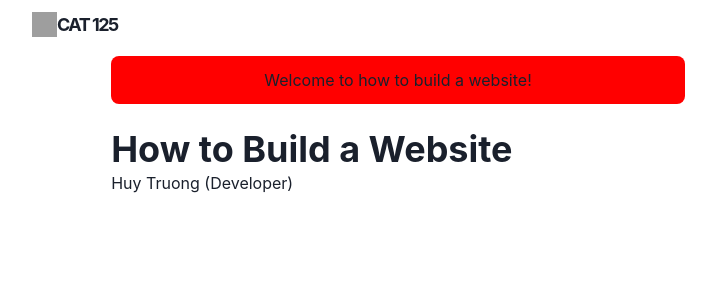
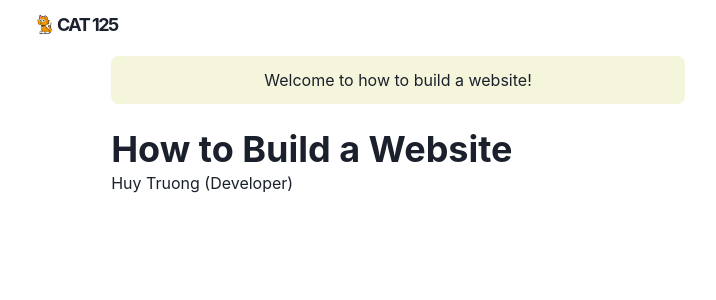
Before and after one commit to huyiscool/websitetest, a Next.js app: page / in a window 1280 px wide. Shown: the top 300 px of the page, without its empty margins (242-958 px from the left). Built offline with nearby package versions, Linux system fonts and the light colour scheme; grey boxes are pictures that could not be loaded.

Commit message:
fix last commit

```diff
--- a/pages/index.js
+++ b/pages/index.js
@@ -4,7 +4,7 @@ import { Container, Box, Heading } from '@chakra-ui/react'
 const Page = () => {
 	return (
 		<Container>
-			<Box borderRadius="lg" bg="red" p={3} mb={6}  align="center">
+			<Box borderRadius="lg" bg="beige" p={3} mb={6}  align="center">
 			Welcome to how to build a website!
 			</Box>
 
```
Also changed, not shown: public/images/cat.png (added).
